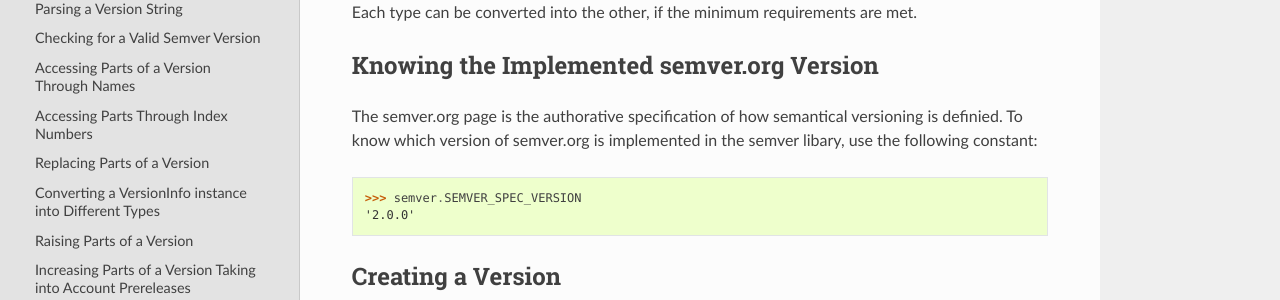
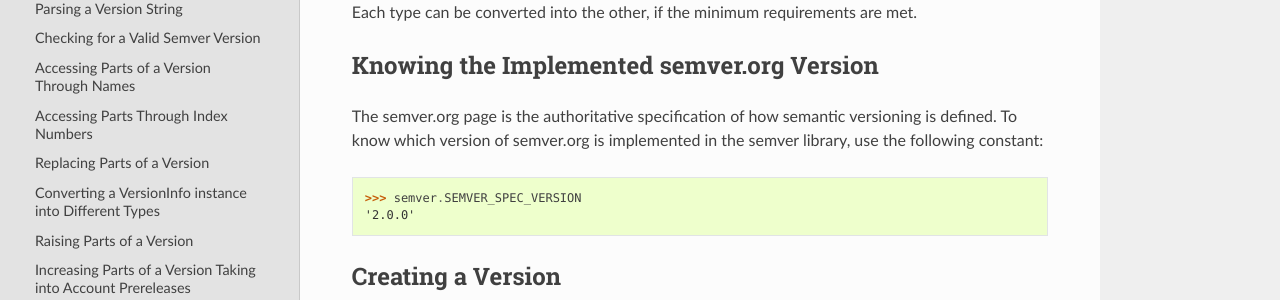
Before and after one commit to python-semver/python-semver, a Sphinx documentation site: the page built from docs/usage.rst, in a window 1280 px wide and 900 px high. Shown: the part 232-532 px from the top of the window. Built offline with Sphinx 7.4.7 and the Read the Docs theme 2.0.0, drawn with Linux system fonts in a browser that asks for light colours; some of the changed text lies outside the part shown.

Commit message:
Fix typos in docs

```diff
--- a/docs/usage.rst
+++ b/docs/usage.rst
@@ -11,9 +11,9 @@ are met.
 Knowing the Implemented semver.org Version
 ------------------------------------------
 
-The semver.org page is the authorative specification of how semantical
-versioning is definied.
-To know which version of semver.org is implemented in the semver libary,
+The semver.org page is the authoritative specification of how semantic
+versioning is defined.
+To know which version of semver.org is implemented in the semver library,
 use the following constant::
 
    >>> semver.SEMVER_SPEC_VERSION
```
Also changed, not shown: other parts of docs/usage.rst (+1 -1 lines).
